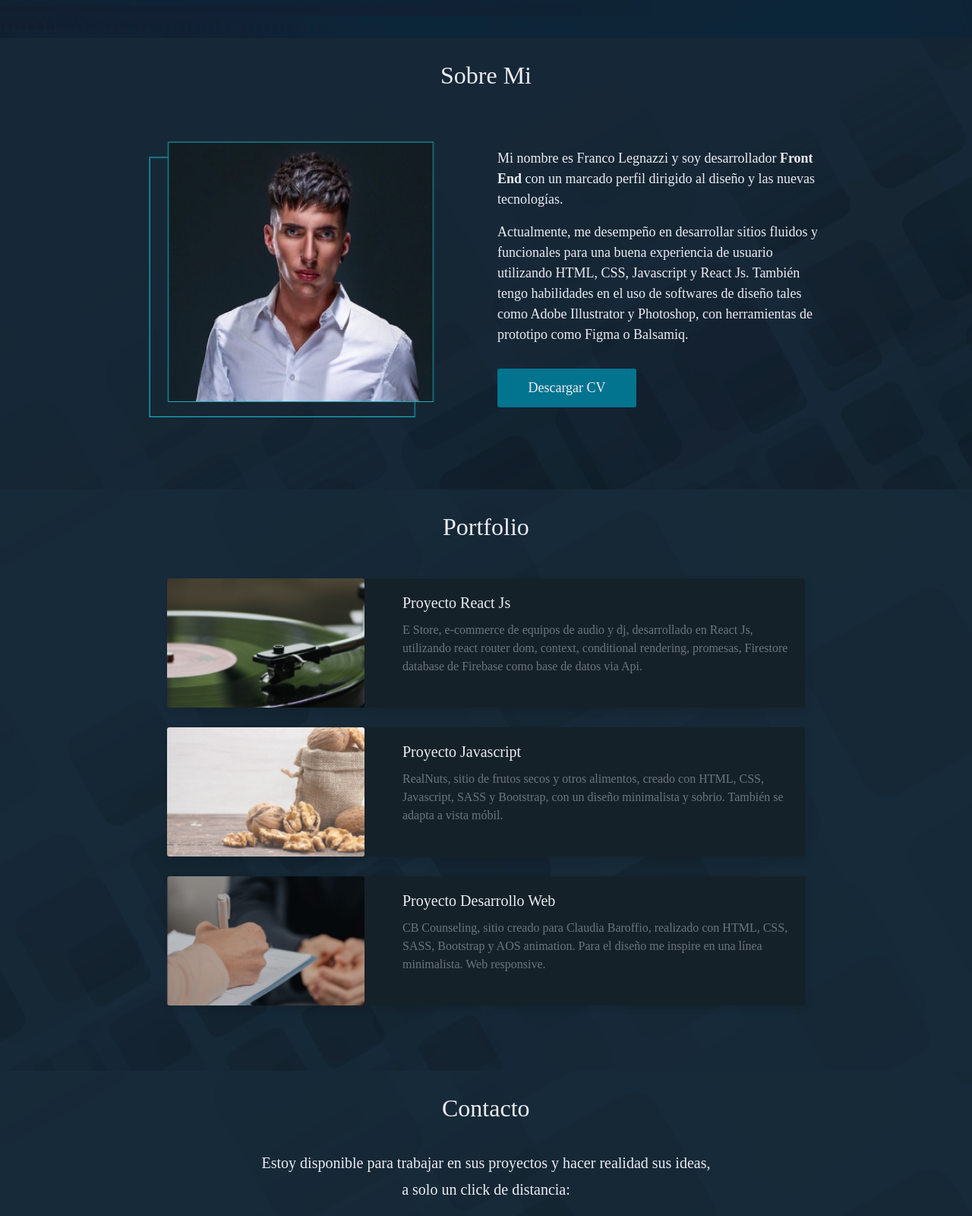
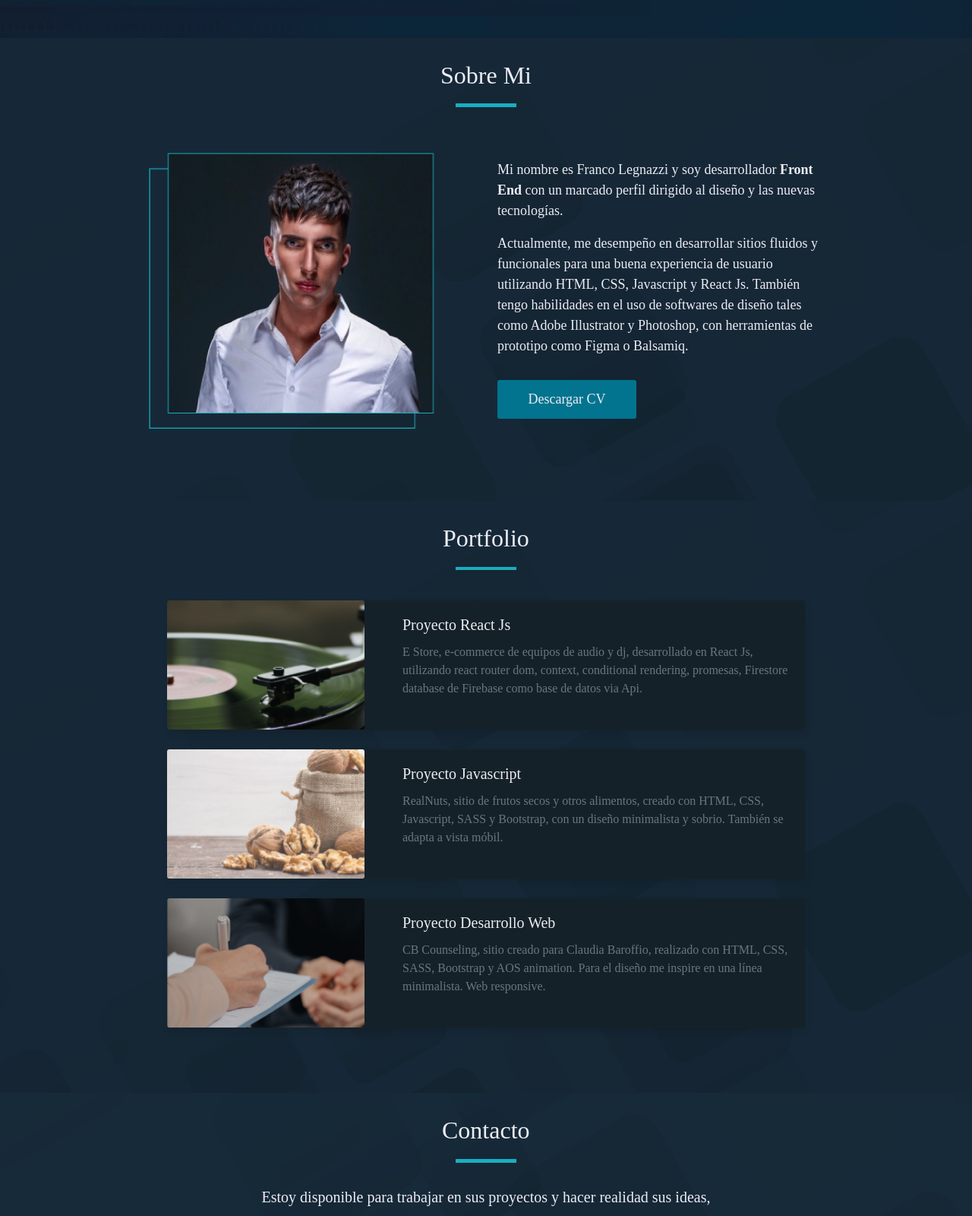
Before and after one commit to franleg/portfolio, a website: page index.html in a window 1280 px wide. Shown: the part 740-2340 px from the top of the page at 76% size. Drawn offline with nearby package versions, Linux system fonts and the light colour scheme.

Commit message:
modifique fondos

```diff
--- a/index.html
+++ b/index.html
@@ -49,7 +49,7 @@
 					<p data-aos="fade-right" data-aos-duration="1500" data-aos-delay="1000" class="headline">
 						Front End Developer
 					</p>
-					<div data-aos="zoom-out-right" data-aos-duration="1000" data-aos-delay="2000">
+					<div data-aos="zoom-out-up" data-aos-duration="1000" data-aos-delay="2000">
 						<button class="boton" id="button-contact">
 							Contáctame
 						</button>
@@ -71,6 +71,9 @@
 					Sobre Mi
 				</h2>
 			</div>
+			<div class="col-lg-12 col-xs-12 line-container" data-aos="fade-right" data-aos-duration="1000">
+				<p class="line"></p>
+			</div>
 		</div>
 		<div class="row profile">
 			<div data-aos="zoom-out-right" data-aos-duration="2000" class="col-lg-6 col-xs-12 profile-img">
@@ -83,7 +86,7 @@
 					<p data-aos="zoom-in-left" data-aos-duration="2000">
 						Actualmente, me desempeño en desarrollar sitios fluidos y funcionales para una buena experiencia de usuario utilizando HTML, CSS, Javascript y React Js. También tengo habilidades en el uso de softwares de diseño tales como Adobe Illustrator y Photoshop, con herramientas de prototipo como Figma o Balsamiq.
 					</p>
-					<a href="assets/pdf/cv-francolegnazzi.pdf" data-aos="zoom-in-up" data-aos-duration="2500" download="cv-francolegnazzi.pdf" target="_blank" class="boton">
+					<a href="assets/pdf/cv-francolegnazzi.pdf" data-aos="zoom-in-left" data-aos-duration="2500" download="cv-francolegnazzi.pdf" target="_blank" class="boton">
 						Descargar CV
 					</a>
 				</div>
@@ -97,6 +100,9 @@
 				<h2 data-aos="flip-up" data-aos-duration="1500" data-aos-anchor-placement="top-bottom" id="portfolio">
 					Portfolio
 				</h2>
+			</div>
+			<div class="col-lg-12 col-xs-12 line-container" data-aos="fade-right" data-aos-duration="1000">
+				<p class="line"></p>
 			</div>
 		</div>
 		<div class="row">
@@ -176,6 +182,9 @@
 				<h2 data-aos="flip-up" data-aos-duration="1500" data-aos-anchor-placement="top-bottom" id="contacto">
 					Contacto
 				</h2>
+			</div>
+			<div class="col-lg-12 col-xs-12 line-container" data-aos="fade-right" data-aos-duration="1000">
+				<p class="line"></p>
 			</div>
 		</div>
 		<div class="row">
--- a/scss/_contact.scss
+++ b/scss/_contact.scss
@@ -8,7 +8,7 @@
 		justify-content: center;
 		color: #ececf4;
 		font-size: 30px;
-		padding: 30px;
+		padding-top: 30px;
 	}
 
 	.contact-text {
--- a/scss/_navBar.scss
+++ b/scss/_navBar.scss
@@ -39,10 +39,10 @@
 			}
 
 			.navLink {
-				font-size: 18px;
+				font-size: 20px;
 				text-decoration: none;
 				color: #ececf4;
-				transition: all 400ms ease;
+				transition: all 200ms ease;
 				&:hover {
 					color: #1badc0;
 				}
@@ -58,7 +58,7 @@
 		        justify-content: space-between;
 
 		        .navLink {
-		        	font-size: 16px;
+		        	font-size: 18px;
 		        }
 		    }
 		}
--- a/scss/_portfolio.scss
+++ b/scss/_portfolio.scss
@@ -1,5 +1,5 @@
 .portfolio-container {
-	background-image: url("../assets/img/fondo-portfolio.png");
+	background-image: url("../assets/img/fondo.portfolio2.png");
 	font-family: AbrilFatface;
 	padding-bottom: 70px;
 
@@ -8,7 +8,7 @@
 		justify-content: center;
 		color: #ececf4;
 		font-size: 30px;
-		padding: 30px;
+		padding-top: 30px;
 	}
 
 	.card-container {
--- a/scss/_profile.scss
+++ b/scss/_profile.scss
@@ -1,5 +1,5 @@
 .profile-container {
-	background-image: url("../assets/img/fondo-perfil2.png");
+	background-image: url("../assets/img/fondo.perfil.png");
 	font-family: AbrilFatface;
 
 	.profile-title {
@@ -7,7 +7,7 @@
 		justify-content: center;
 		color: #ececf4;
 		font-size: 30px;
-		padding: 30px;
+		padding-top: 30px;
 	}
 
 	.profile {
@@ -99,3 +99,20 @@
 		background-image: url("../assets/img/fondo-perfil3.png");
 	}
 }
+
+.line-container {
+	display: flex;
+	justify-content: center;
+}
+
+.line {
+	display: inline-block;
+	width: 5rem;
+	height: .3rem;
+	background: #1badc0;
+	margin: 10px 0 30px 0;
+	@media only screen and (max-width:767px) {
+		width: 4rem;
+	}
+
+}
```
Also changed, not shown: assets/img/fondo.perfil.png (added), assets/img/fondo.portfolio2.png (added), css/style.css.
